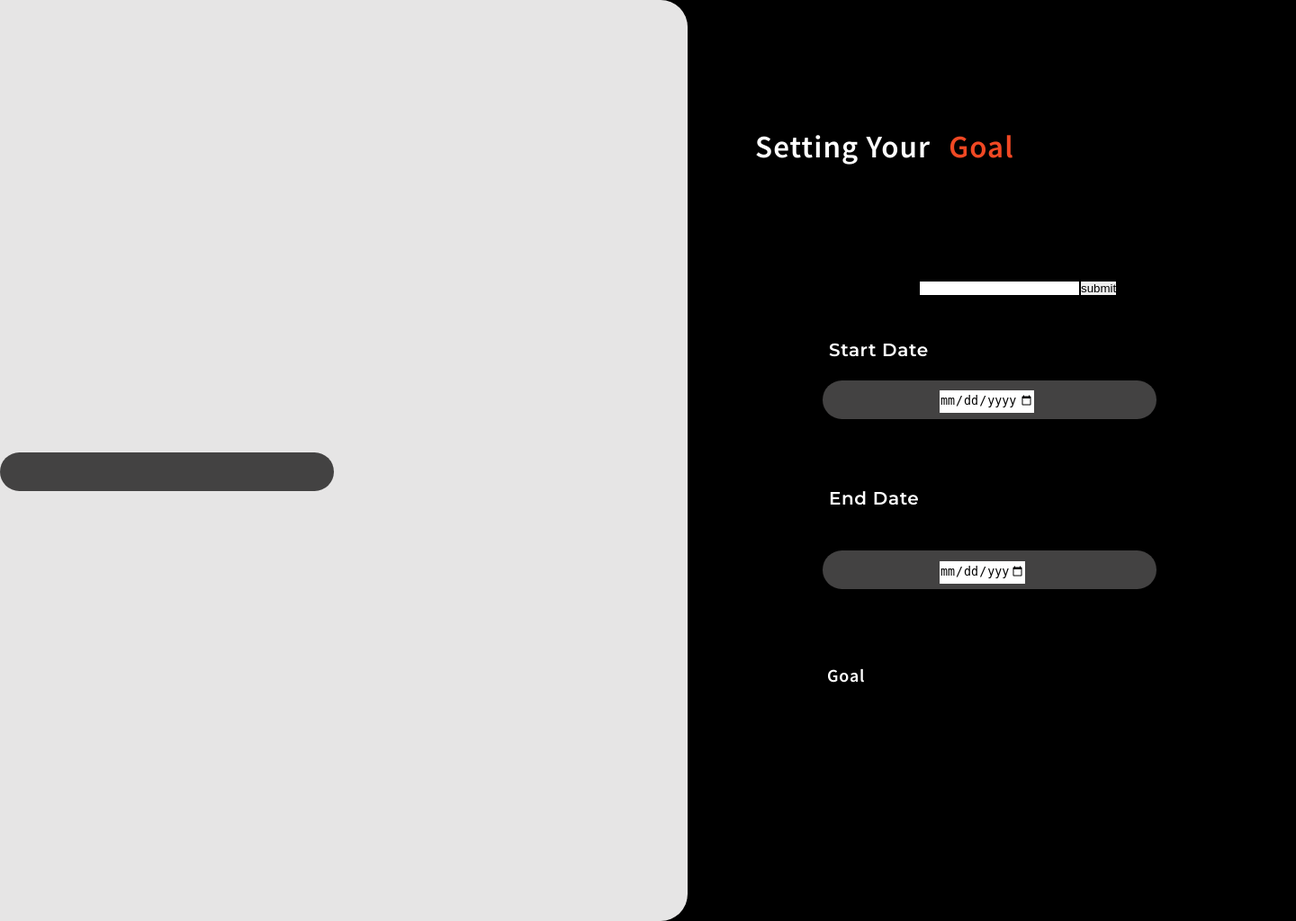
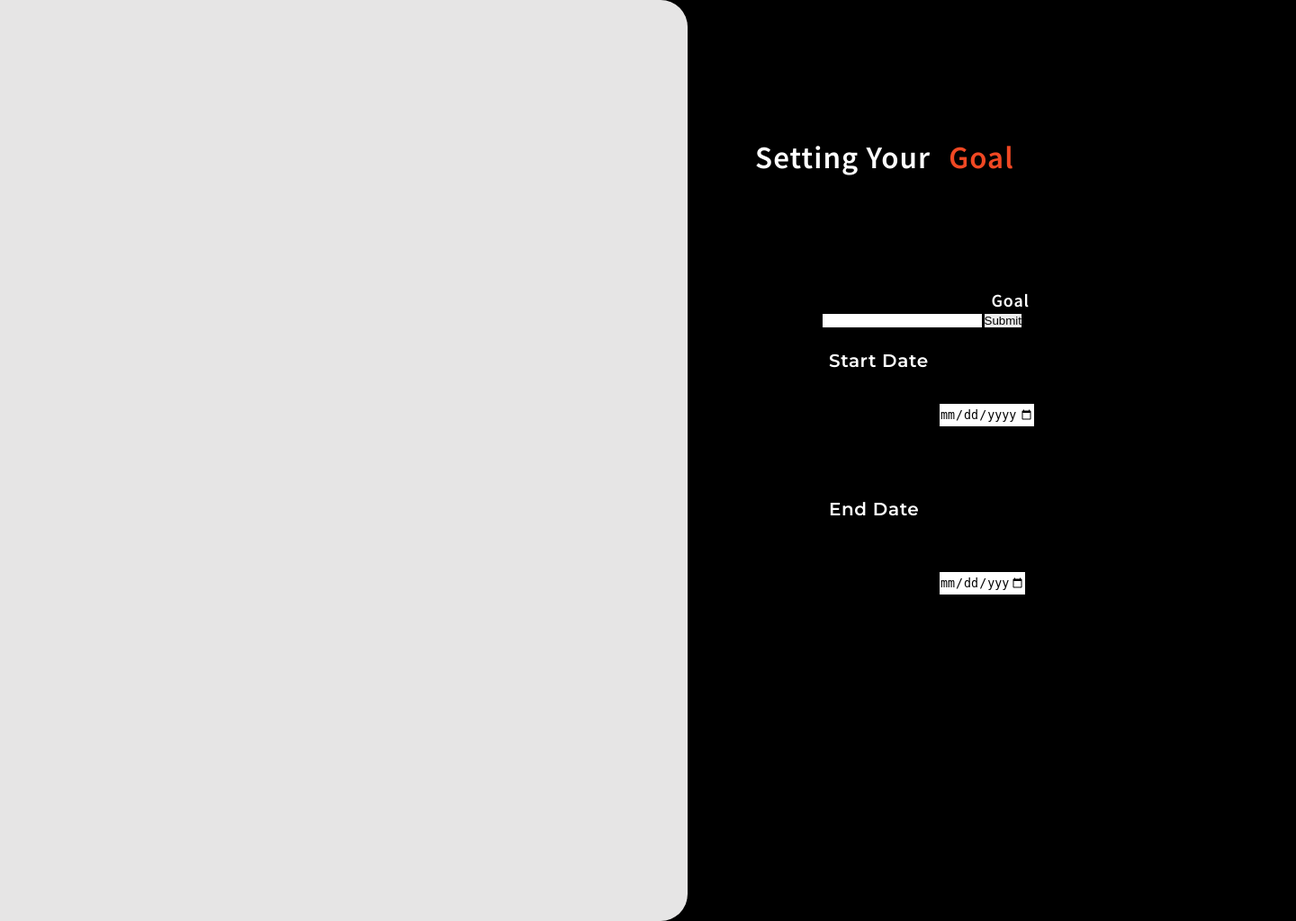
Before and after one commit to Mini-Project-SMT-5/health-trainner, a Django app: template AI_HealthTrainer/AI_HealthTrainer/templates/goal.html in a window 1440 px wide. Shown: the whole page at 90% size. Run offline with Django 4.2, Linux system fonts and the light colour scheme; the template is opened without the code that fills it, so the values that code supplies are empty; some web fonts are replaced.

Commit message:
design(goal) : ppppp

```diff
--- a/AI_HealthTrainer/AI_HealthTrainer/templates/goal.html
+++ b/AI_HealthTrainer/AI_HealthTrainer/templates/goal.html
@@ -23,20 +23,19 @@
     </p>
     <div class="date-section">
       <img class="date-border" src="./assets/rectangle-10.png"/>
-      <p class="start-label">Start Date</p>
-      <div class="start-box"></div>
-      <p class="end-label">End Date</p>
-      <div class="end-box"></div>
-      <form action="">
-        <input type="date" class="start-text">
-        <input type="date" class="end-text">
-        <input type="number" step="1">
-        <input type="submit" value="submit">
+      <form action="" method="post"> <!--여기에 하면 되-->
+        <label for="start-date" class="start-label">Start Date</label>
+        <input type="date" id="start-date" name="start-date" class="start-text">
+
+        <label for="end-date" class="end-label">End Date</label>
+        <input type="date" id="end-date" name="end-date" class="end-text">
+
+        <label for="goal" class="goal-label">Goal</label>
+        <input type="number" id="goal" name="goal" step="1">
+
+        <input type="submit" value="Submit">
       </form>
     </div>
-    <p class="goal-label">Goal </p>
-    <div class="goal-box"></div>
-
   </div>
 </div>
 </body>
```
